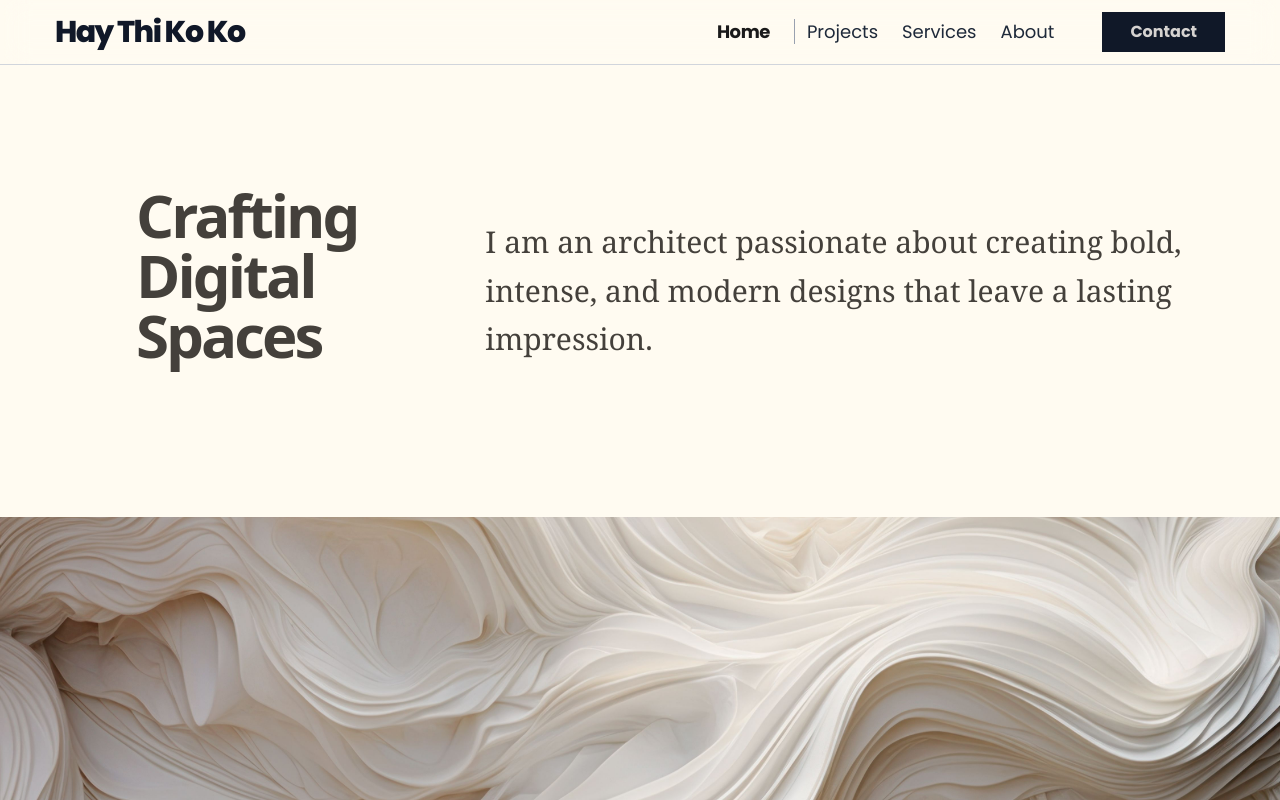
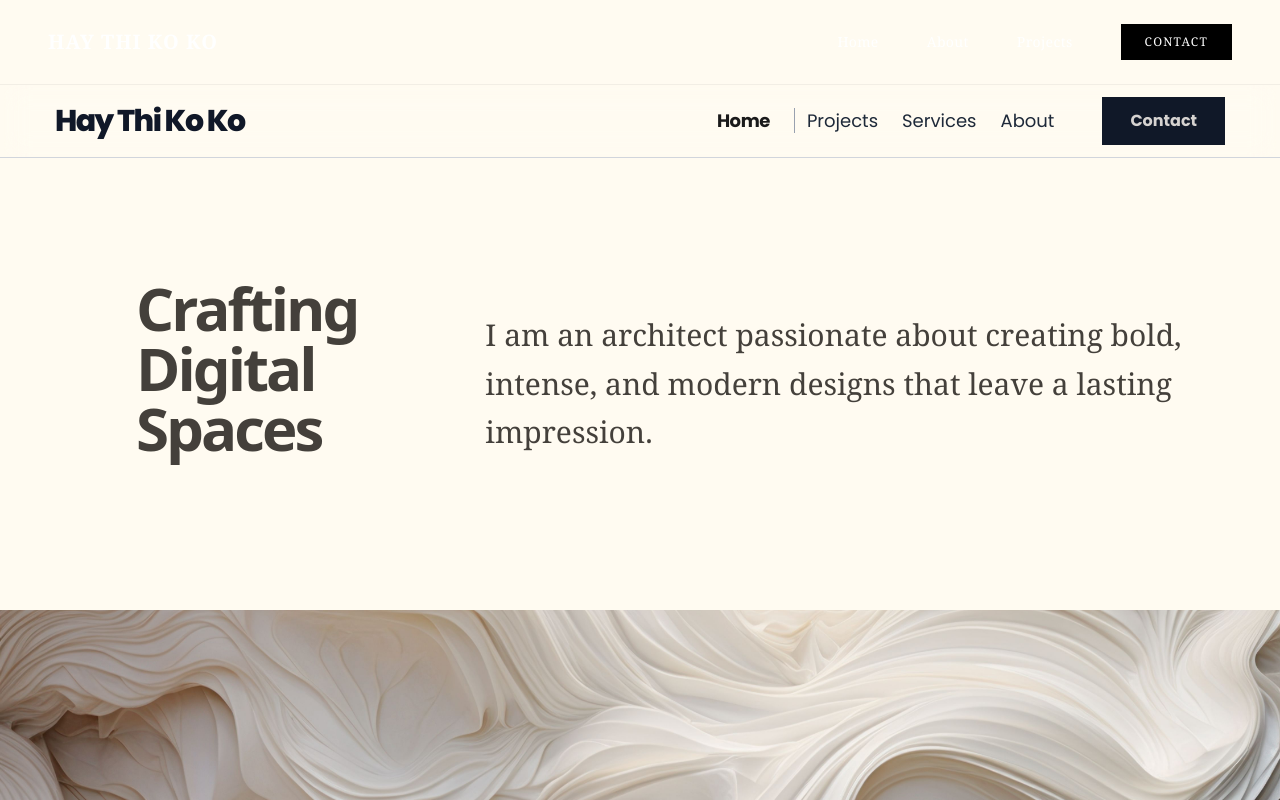
Before and after one commit to kyawzawlwin1/haythikokopage, a React (Vite) app: page / in a window 1280 px wide. Shown: the top 800 px of the page. Built offline with nearby package versions, Linux system fonts and the light colour scheme.

Commit message:
feat:trying to be responsive

```diff
--- a/src/components/Header.jsx
+++ b/src/components/Header.jsx
@@ -1,8 +1,89 @@
+import { useEffect, useState } from "react";
 import { Link } from "wouter";
 
 const Header = () => {
+  const [isOpen, setIsOpen] = useState(false);
+
+  // 🔄 ၂။ Screen အကျယ်ကြီး ရောက်သွားပါက ဖွင့်ထားမိသော ဖုန်း Menu ကို အလိုအလျောက် ပြန်ပိတ်ပေးမည့် စနစ်
+  useEffect(() => {
+    const handleResize = () => {
+      if (window.innerWidth >= 768) {
+        setIsOpen(false);
+      }
+    };
+    window.addEventListener("resize", handleResize);
+    return () => window.removeEventListener("resize", handleResize);
+  }, []);
   return (
     <header className="font-poppins Mono sticky top-0 z-50 bg-[#FFFBF1] w-full deep-black mx-auto border-b border-gray-300">
+      {/* =========================================================================
+          📌 အပိုင်း (က) - NAVBAR SECTION (ကွန်ပျူတာနှင့် ဖုန်းအတွက် Responsive ဖြစ်စေမည့် နေရာ)
+          ========================================================================= */}
+      <nav className="flex justify-between items-center p-6 md:px-12 max-w-7xl mx-auto w-full border-b border-black/5">
+        {/* 🏛️ Logo */}
+        <div className="text-xl font-bold font-serif tracking-wider">
+          HAY THI KO KO
+        </div>
+
+        {/* 💻 Desktop Menu Links (ကွန်ပျူတာမှာပဲပြပြီး၊ ဖုန်းမှာ ဖျောက်ထားမည်) */}
+        <div className="hidden md:flex items-center space-x-12 font-serif text-sm tracking-wide">
+          <a href="#home" className="hover:opacity-60 transition-opacity">
+            Home
+          </a>
+          <a href="#about" className="hover:opacity-60 transition-opacity">
+            About
+          </a>
+          <a href="#projects" className="hover:opacity-60 transition-opacity">
+            Projects
+          </a>
+          <button className="bg-black text-white text-xs py-2.5 px-6 rounded-none tracking-widest hover:bg-black/80 transition-colors uppercase">
+            Contact
+          </button>
+        </div>
+
+        {/* 📱 Mobile Hamburger Icon (ဖုန်းမှာပဲပြပြီး၊ ကွန်ပျူတာမှာ ဖျောက်ထားမည်) */}
+        <div className="md:hidden flex items-center">
+          <button
+            onClick={() => setIsOpen(!isOpen)}
+            className="text-xl focus:outline-none transition-transform duration-300"
+          >
+            {isOpen ? "✕" : "☰"}
+          </button>
+        </div>
+      </nav>
+
+      {/* 📱 Mobile Dropdown Menu Links (ဖုန်းမှာ Hamburger နှိပ်မှ အောက်သို့ ပွင့်ကျလာမည့် စနစ်) */}
+      {isOpen && (
+        <div className="absolute top-[72px] left-0 w-full bg-[#FAF6EE] flex flex-col items-center space-y-8 py-10 border-b border-black/10 md:hidden font-serif text-base tracking-wide z-50 shadow-sm animate-fade-in">
+          <a
+            href="#home"
+            onClick={() => setIsOpen(false)}
+            className="hover:opacity-60"
+          >
+            Home
+          </a>
+          <a
+            href="#about"
+            onClick={() => setIsOpen(false)}
+            className="hover:opacity-60"
+          >
+            About
+          </a>
+          <a
+            href="#projects"
+            onClick={() => setIsOpen(false)}
+            className="hover:opacity-60"
+          >
+            Projects
+          </a>
+          <button
+            onClick={() => setIsOpen(false)}
+            className="bg-black text-white text-xs py-3 px-8 rounded-none tracking-widest uppercase"
+          >
+            Contact
+          </button>
+        </div>
+      )}
       {/* bg-white/10 backdrop-blur-md: mirror effect */}
       <div className="mx-auto px-1 w-full">
         {" "}
@@ -38,7 +119,10 @@ const Header = () => {
                 </Link>
               </li>
               <li>
-                <Link className="text-gray-800 text-lg border-l border-gray-400 pl-3" href="/Projects">
+                <Link
+                  className="text-gray-800 text-lg border-l border-gray-400 pl-3"
+                  href="/Projects"
+                >
                   Projects
                 </Link>
               </li>
@@ -59,7 +143,7 @@ const Header = () => {
             className="
 
   bg-gray-900 backdrop-blur-lg
-  text-stone-300 font-bold px-7 py-2
+  text-stone-300 font-bold px-7 py-3
 
 
   transition-all duration-300
--- /dev/null
+++ b/src/components/navbar.jsx
@@ -0,0 +1,54 @@
+import React, { useState } from "react";
+
+const Navbar = () => {
+  // 🌟 ဖုန်းမှာ Menu ပွင့်/ပိတ်တာကို ထိန်းချုပ်မည့် State ဖြစ်ပါတယ်ရှင်
+  const [isOpen, setIsOpen] = useState(false);
+
+  return (
+    <nav className="flex justify-between items-center p-6 bg-[#FAF6EE]">
+      {/* 👑 Logo ပိုင်း */}
+      <div className="text-xl font-bold font-serif">HAY THI KO KO</div>
+
+      {/* 💻 Desktop Menu: ကွန်ပျူတာမှာပဲ ပြပြီး (md:flex)၊ ဖုန်းမှာ ဖျောက်ထားမည် (hidden) */}
+      <div className="hidden md:flex items-center space-x-8 font-serif">
+        <a href="#home">Home</a>
+        <a href="#about">About</a>
+        <a href="#projects">Projects</a>
+        <button className="bg-black text-white py-2 px-5 rounded">
+          Contact
+        </button>
+      </div>
+
+      {/* 📱 Mobile Hamburger Button: ဖုန်းမှာပဲ ပြပြီး (flex)၊ ကွန်ပျူတာမှာ ဖျောက်မည် (md:hidden) */}
+      <div className="md:hidden flex items-center">
+        <button
+          onClick={() => setIsOpen(!isOpen)}
+          className="text-2xl focus:outline-none"
+        >
+          {isOpen ? "✕" : "☰"}{" "}
+          {/* Open ဖြစ်ရင် အမြှောက်လက္ခဏာပြပြီး၊ ပိတ်ရင် မျဉ်း ၃ ကြောင်းပြမည် */}
+        </button>
+      </div>
+
+      {/* 📱 Mobile Dropdown Menu: isOpen True ဖြစ်မှ ဖုန်း Screen ထဲတွင် အောက်သို့ ပွင့်ကျလာမည် */}
+      {isOpen && (
+        <div className="absolute top-20 left-0 w-full bg-[#FAF6EE] flex flex-col items-center space-y-6 py-6 border-t md:hidden font-serif shadow-md z-50">
+          <a href="#home" onClick={() => setIsOpen(false)}>
+            Home
+          </a>
+          <a href="#about" onClick={() => setIsOpen(false)}>
+            About
+          </a>
+          <a href="#projects" onClick={() => setIsOpen(false)}>
+            Projects
+          </a>
+          <button className="bg-black text-white py-2 px-6 rounded">
+            Contact
+          </button>
+        </div>
+      )}
+    </nav>
+  );
+};
+
+export default Navbar;
```
